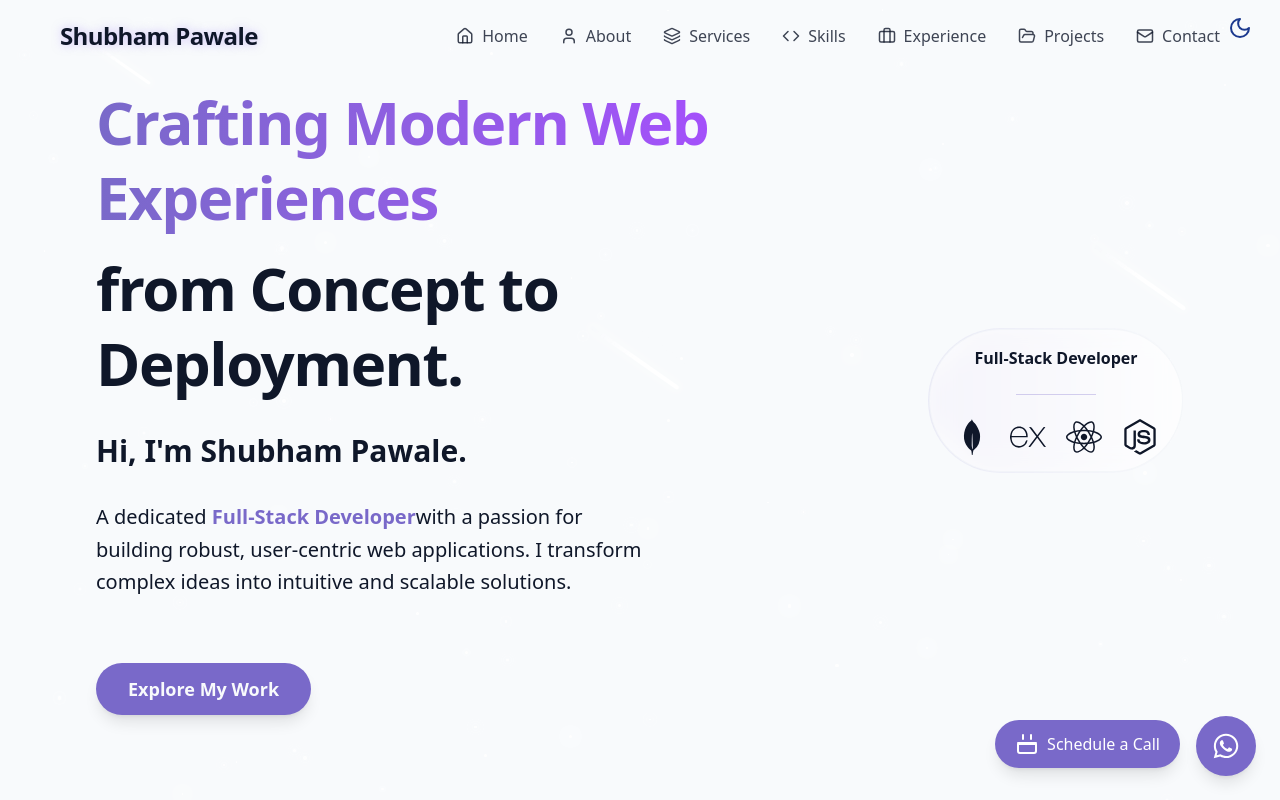
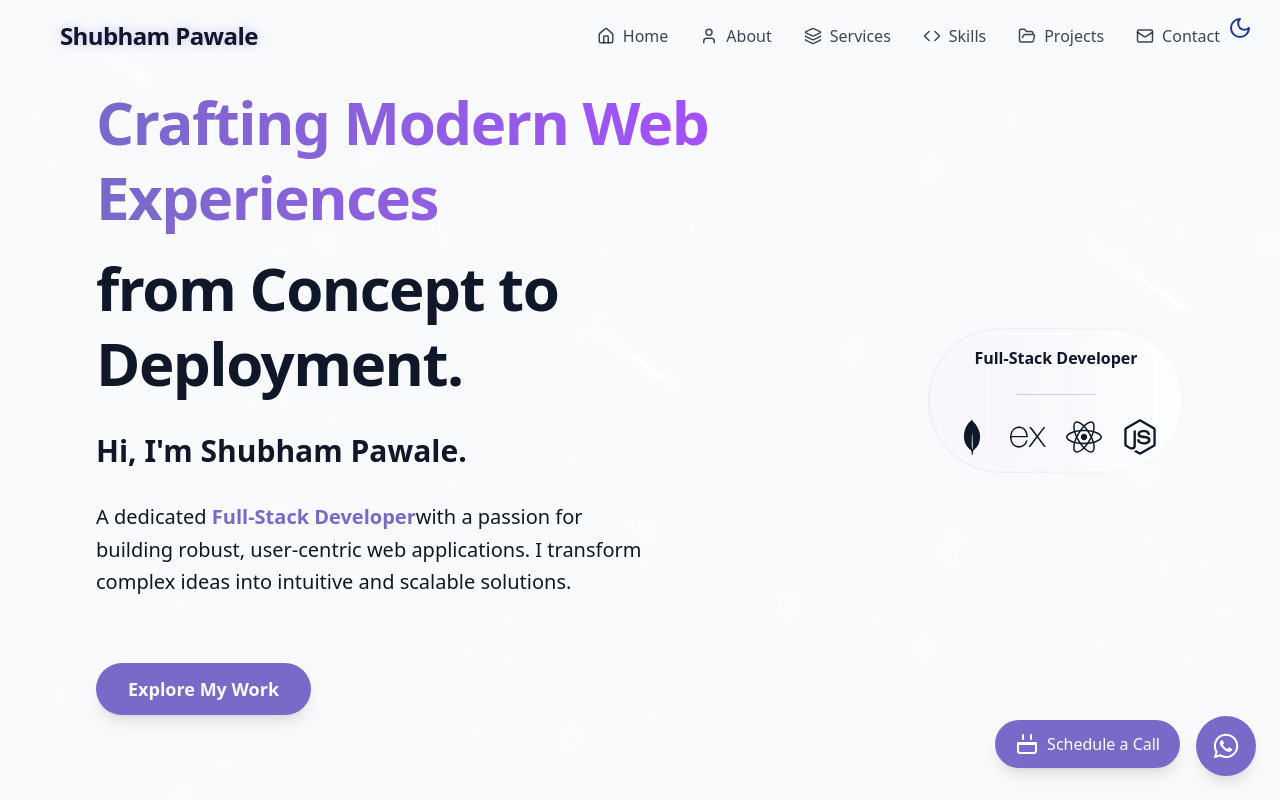
Before and after one commit to shubhampawale7/PortfolioWeb, a React (Vite) app: page / in a window 1280 px wide. Shown: the top 800 px of the page. Built offline with nearby package versions, Linux system fonts and the light colour scheme.

Commit message:
refactor: comment out ExperienceSection imports and navbar item for future updates

```diff
--- a/src/components/Navbar.jsx
+++ b/src/components/Navbar.jsx
@@ -26,11 +26,11 @@ const navItems = [
     icon: <Code size={18} className="mr-2" />,
   },
 
-  {
-    name: "Experience",
-    href: "#experience",
-    icon: <Briefcase size={18} className="mr-2" />,
-  },
+  // {
+  //   name: "Experience",
+  //   href: "#experience",
+  //   icon: <Briefcase size={18} className="mr-2" />,
+  // },
   {
     name: "Projects",
     href: "#projects",
--- a/src/pages/Home.jsx
+++ b/src/pages/Home.jsx
@@ -12,7 +12,7 @@ import { SkillsSection } from "../components/SkillsSection";
 import { ProjectsSection } from "../components/ProjectsSection";
 import { ContactSection } from "../components/ContactSection";
 import { Footer } from "../components/Footer";
-import { ExperienceSection } from "../components/ExperienceSection";
+// import { ExperienceSection } from "../components/ExperienceSection";
 import { TestimonialCarousel } from "../components/TestimonialCarousel";
 import { FAQAccordion } from "../components/FAQAccordion";
 
@@ -42,7 +42,7 @@ export const Home = () => {
         <ServiceSection />
         <UIUXShowcase />
         <SkillsSection />
-        <ExperienceSection />
+        {/* <ExperienceSection /> */}
         <ProjectsSection />
         <HowIWork />
         {/* <DigitalGardenSection /> */}
```
